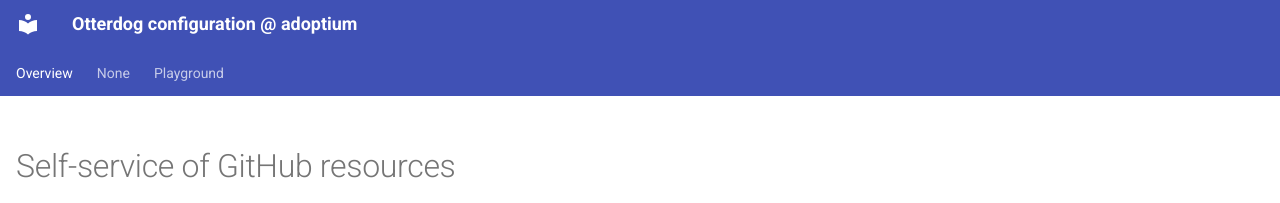
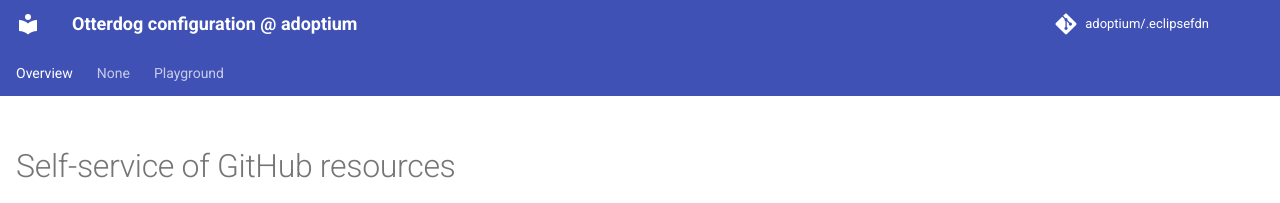
Before and after one commit to adoptium/.eclipsefdn, an MkDocs documentation site: the page built from docs/index.md, in a window 1280 px wide. Shown: the top 203 px of the page. Built offline with MkDocs 1.6.1 and Material for MkDocs 9.7.7, drawn with Linux system fonts in a browser that asks for light colours; comment, search, counter and statistics services are not loaded.

Commit message:
Updating file 'mkdocs.yml' with otterdog.

```diff
--- a/mkdocs.yml
+++ b/mkdocs.yml
@@ -3,6 +3,9 @@
 strict: false
 
 site_url: https://adoptium.github.io/.eclipsefdn/
+
+repo_name: adoptium/.eclipsefdn
+repo_url: https://github.com/adoptium/.eclipsefdn/
 
 docs_dir: ./docs
 site_dir: ./_site
```
